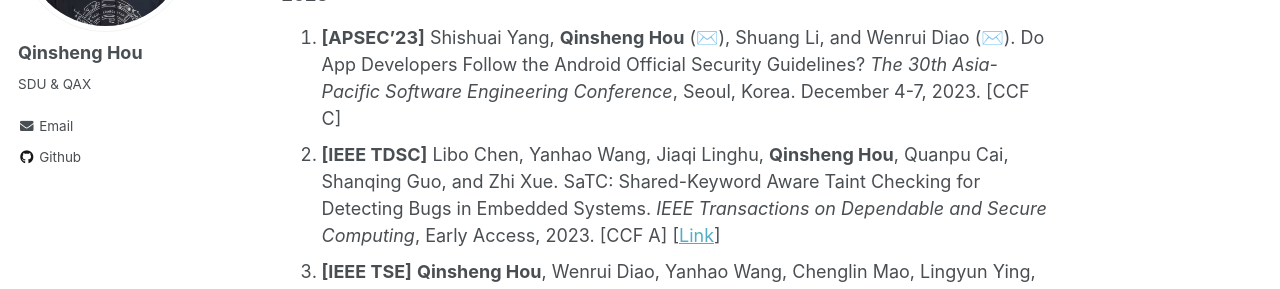
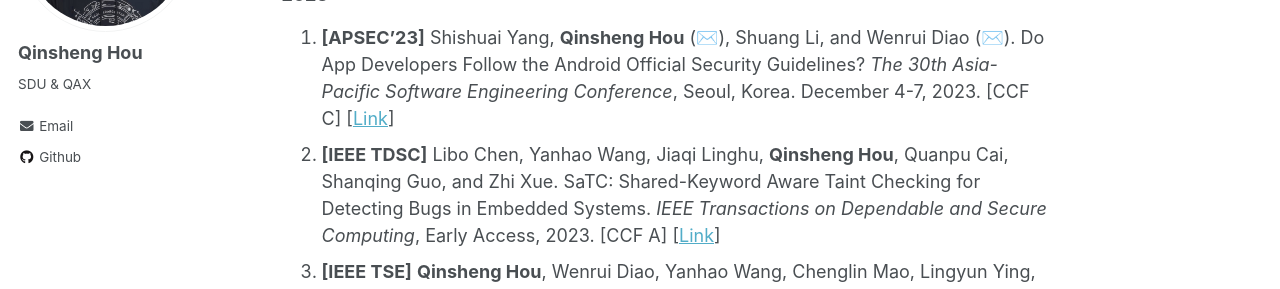
Before and after one commit to chicharitomu14/chicharitomu14.github.io, a Jekyll site: the page built from _pages/about.md, in a window 1280 px wide and 1400 px high, scrolled down 321 px. Shown: the part 179-468 px from the top of the window. Built offline with Jekyll 4.4.1, drawn with Linux system fonts in a browser that asks for light colours; some of the changed text lies outside the part shown.

Commit message:
update talk & conferences

```diff
--- a/_pages/about.md
+++ b/_pages/about.md
@@ -17,7 +17,7 @@ Publications
 
 ### 2023
 
-1. **[APSEC’23]** Shishuai Yang, **Qinsheng Hou** (✉️), Shuang Li, and Wenrui Diao (✉️). Do App Developers Follow the Android Official Security Guidelines? *The 30th Asia-Pacific Software Engineering Conference*, Seoul, Korea. December 4-7, 2023. [CCF C]
+1. **[APSEC’23]** Shishuai Yang, **Qinsheng Hou** (✉️), Shuang Li, and Wenrui Diao (✉️). Do App Developers Follow the Android Official Security Guidelines? *The 30th Asia-Pacific Software Engineering Conference*, Seoul, Korea. December 4-7, 2023. [CCF C] [[Link](https://conf.researchr.org/details/apsec-2023/apsec-2023-technical-track/42/Do-App-Developers-Follow-the-Android-Official-Data-Security-Guidelines-An-Empirical-)]
 1. **[IEEE TDSC]** Libo Chen, Yanhao Wang, Jiaqi Linghu, **Qinsheng Hou**, Quanpu Cai, Shanqing Guo, and Zhi Xue. SaTC: Shared-Keyword Aware Taint Checking for Detecting Bugs in Embedded Systems. *IEEE Transactions on Dependable and Secure Computing*, Early Access, 2023. [CCF A] [[Link](https://ieeexplore.ieee.org/abstract/document/10226330)]
 1. **[IEEE TSE]** **Qinsheng Hou**, Wenrui Diao, Yanhao Wang, Chenglin Mao, Lingyun Ying, Song Liu, Xiaofeng Liu, Yuanzhi Li, Shanqing Guo, Meining Nie, and Haixin Duan. Can We Trust the Phone Vendors? Comprehensive Security Measurements on the Android Firmware Ecosystem. *IEEE Transactions on Software Engineering*, 49(7): 3901-3921, 2023. [CCF A] [[Link](https://ieeexplore.ieee.org/document/10141678)]
 
```
Also changed, not shown: other parts of _pages/about.md (+1 -1 lines).
